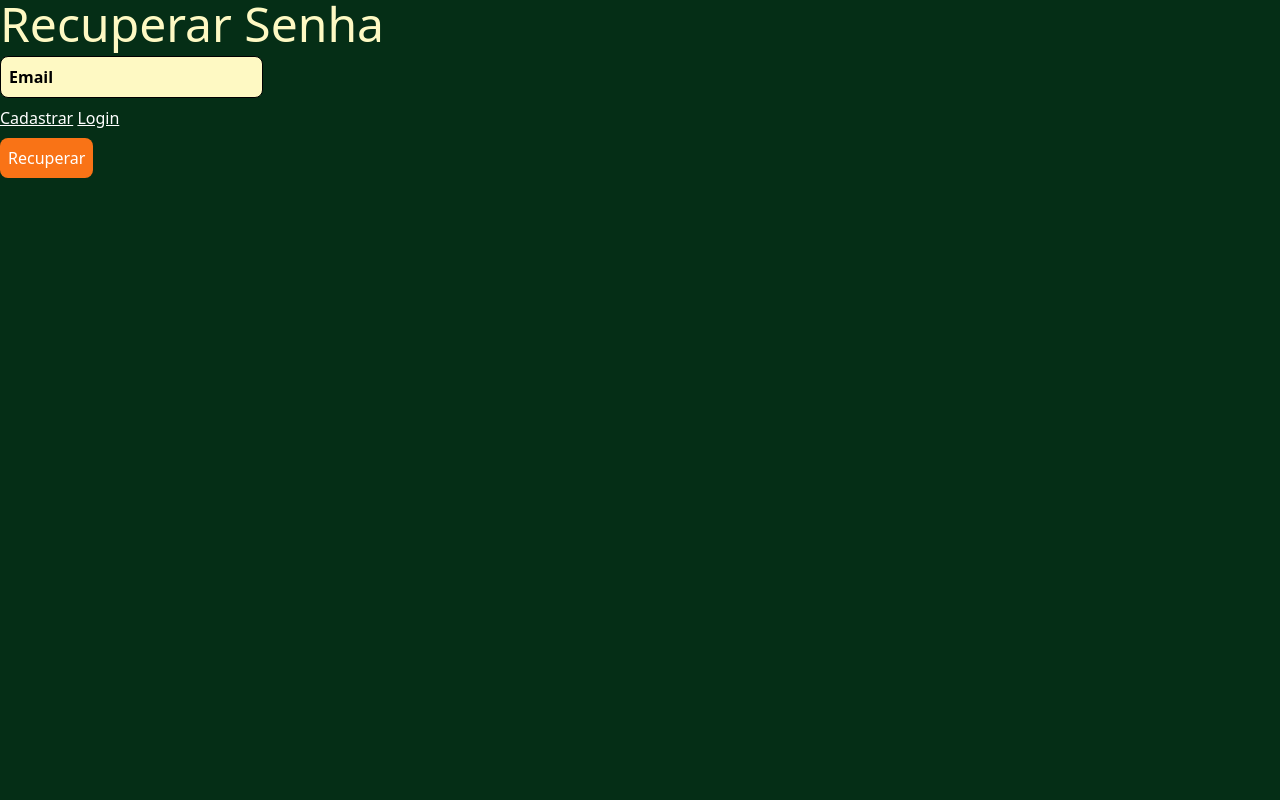
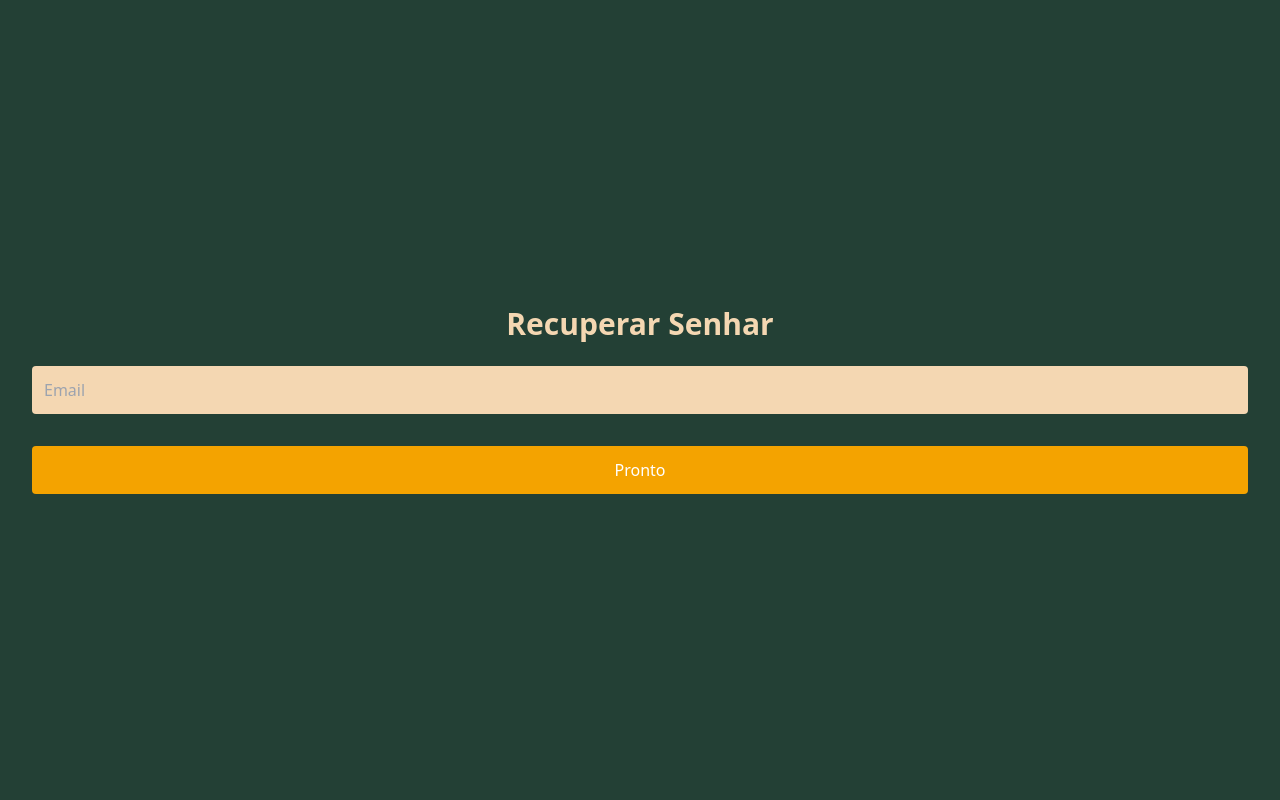
Before and after one commit to amjvidal/Vigorize, a Flask app: page /recuperar in a window 1280 px wide. Run offline with Flask 3, Linux system fonts and the light colour scheme.

Commit message:
Modificação da pagina de recuperação

```diff
--- a/static/css/main.css
+++ b/static/css/main.css
@@ -554,6 +554,40 @@ video {
   --tw-contain-style:  ;
 }
 
+.container {
+  width: 100%;
+}
+
+@media (min-width: 640px) {
+  .container {
+    max-width: 640px;
+  }
+}
+
+@media (min-width: 768px) {
+  .container {
+    max-width: 768px;
+  }
+}
+
+@media (min-width: 1024px) {
+  .container {
+    max-width: 1024px;
+  }
+}
+
+@media (min-width: 1280px) {
+  .container {
+    max-width: 1280px;
+  }
+}
+
+@media (min-width: 1536px) {
+  .container {
+    max-width: 1536px;
+  }
+}
+
 .static {
   position: static;
 }
--- a/templates/recuperar.html
+++ b/templates/recuperar.html
@@ -5,18 +5,15 @@
     <link rel="stylesheet" href="/static/css/main.css ">
     <title>Vigorize</title>
 </head>
-<body class="bg-green-950">
-    <div class="space-y-2">
-        <h1 class="text-yellow-100 text-5xl ">Recuperar Senha</h1>
-        <div class="space-y-2">
-            <input class="bg-yellow-100 p-2 block rounded-lg border border-black placeholder:text-black font-semibold" type="email" id="email" placeholder="Email">
-        </div>
-        <div>
-            <a href="/cadastro" class="underline text-white">Cadastrar</a>
-            <a href="/" class="underline text-white">Login</a>
-        </div>
-        <div>
-            <button class="p-2 bg-orange-500 text-white rounded-lg" id="recuperar">Recuperar</button>
-        </div>
-    </div>
+<body class="bg-[#234035]">
+    <div class="container mx-auto flex justify-center items-center h-screen">
+        <div class="bg-234035-900 w-full p-8 ">
+        <h2 class="text-3xl font-semibold text-[#f4d7b2] text-center mb-6">Recuperar Senhar</h2>
+        <form action="/login" method="POST" class="space-y-4">
+            <input type="email" name="email" placeholder="Email" class="w-full p-3 rounded bg-[#f4d7b2] text-green-900 focus:outline-none">
+            <div class="flex justify-between text-[#f4d7b2] text-sm">
+            </div>
+            <button type="submit" class="w-full bg-[#f4a300] text-white py-3 rounded mt-6 hover:bg-[#234035] transition">Pronto</button>
+</body>
 </html>
+</html>
```
Also changed, not shown: other parts of static/css/main.css (+56 -0 lines).
